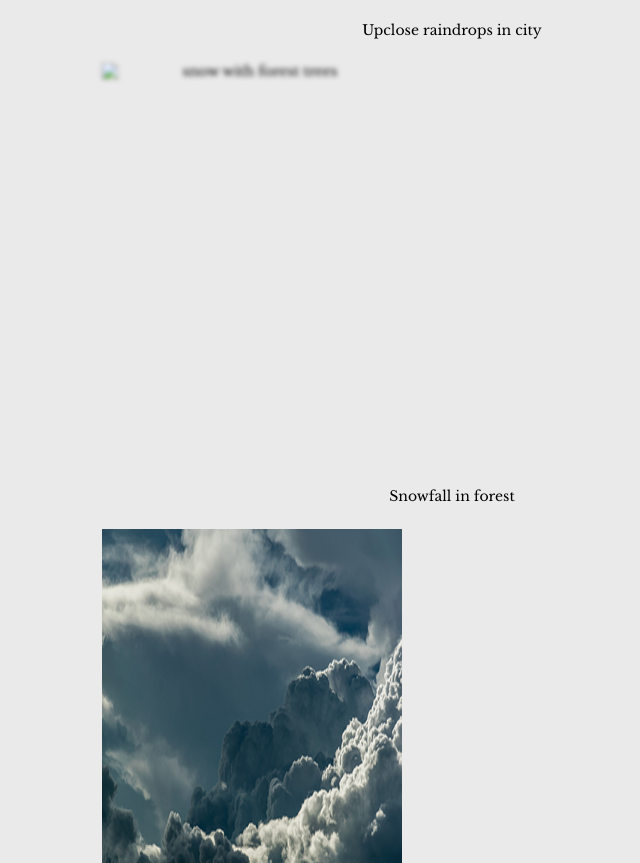
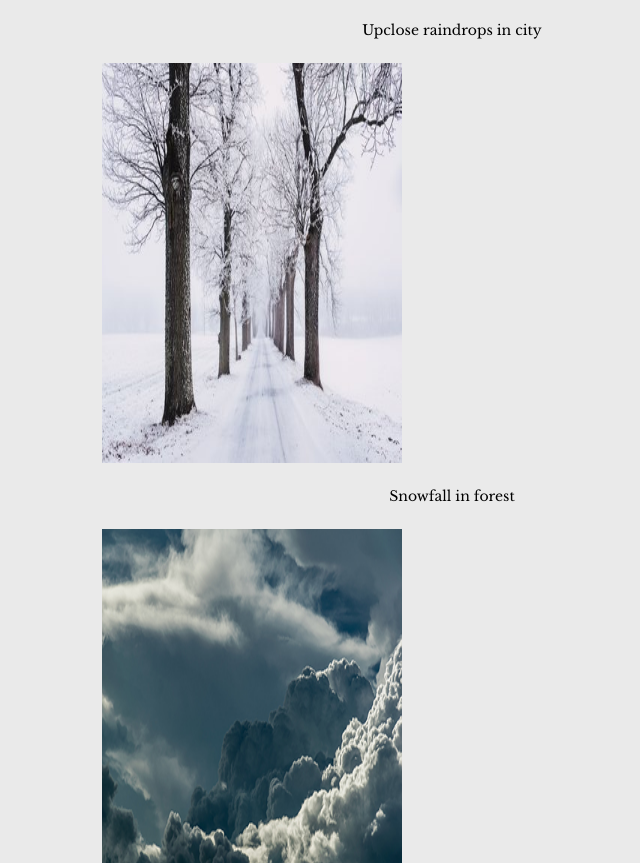
Before and after one commit to kylenel86/kylenel86.github.io, a plain HTML site: page lesson7/gallery-7.html in a window 1280 px wide. Shown: the part 2942-3805 px from the top of the page, without its empty margins (188-828 px from the left). Drawn offline with nearby package versions, Linux system fonts and the light colour scheme; a script that the page names is missing.

Commit message:
fix image

```diff
--- a/lesson7/gallery-7.html
+++ b/lesson7/gallery-7.html
@@ -74,7 +74,7 @@
             </div>
             <div class="gridItem">
                 <picture class="gridPic">
-                    <img src='images/placeholder-wide.png' data-src='images/snowtrees-300x400.jpg' alt='snow with forest trees'>
+                    <img src='images/placeholder-wide.png' data-src='images/rsz_branch-cold-fog-839462.jpg' alt='snow with forest trees'>
                 </picture>
                 <p>Snowfall in forest</p>
             </div>
```
Also changed, not shown: lesson7/images/rsz_branch-cold-fog-839462.jpg (added).
